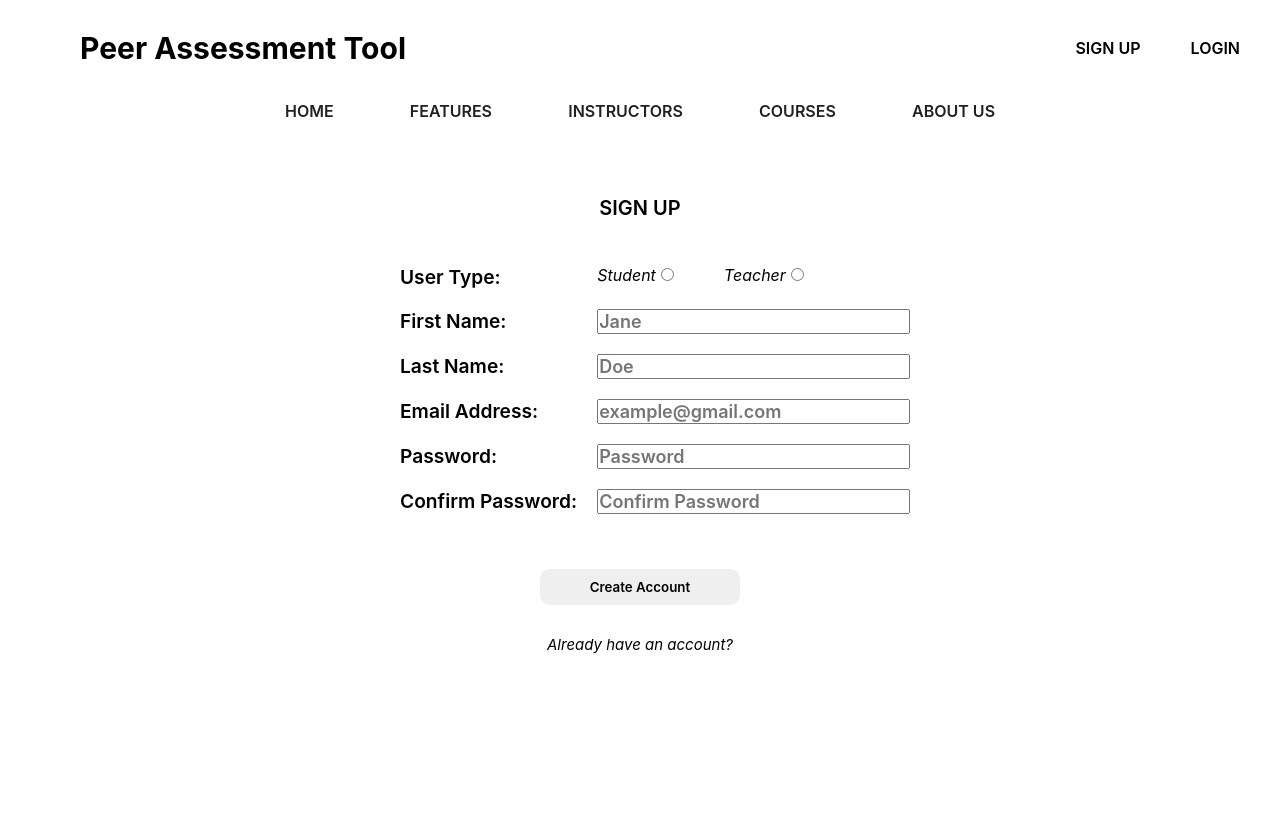
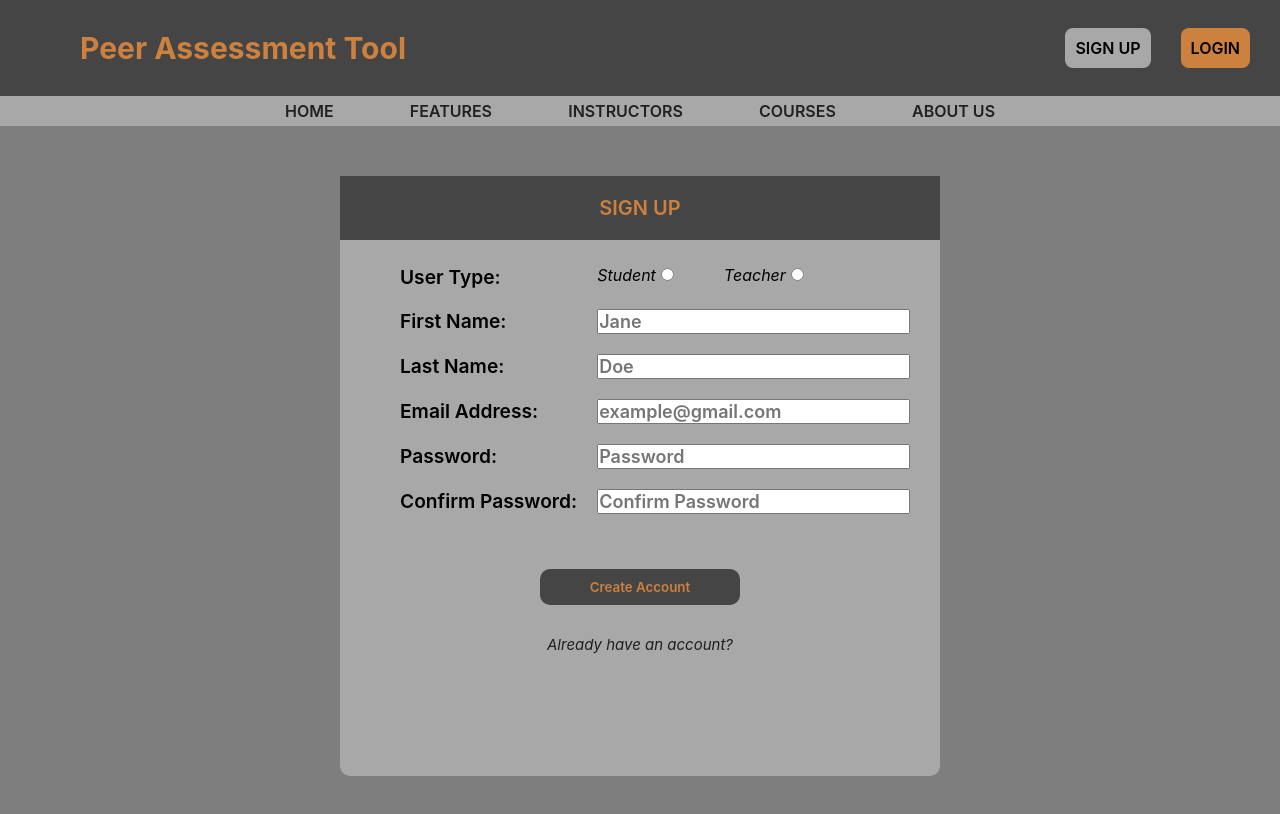
Before and after one commit to DaraDadgar/GroupX_SOEN341_Project_F24, a React (Vite) app in the folder frontend/: page /signup in a window 1280 px wide. Shown: the top 814 px of the page. Built offline with nearby package versions, Linux system fonts and the light colour scheme.

Commit message:
Changed some linting issues for the css files

```diff
--- a/frontend/src/css/general.css
+++ b/frontend/src/css/general.css
@@ -8,5 +8,5 @@
 }
 
 body {
-  background-color: rgba(0 0 0 0.505);
+  background-color: rgba(0 0 0 / 50.5%);
 }
--- a/frontend/src/css/header.css
+++ b/frontend/src/css/header.css
@@ -1,5 +1,5 @@
 header {
-  background-color: rgba(70 69 69 1);
+  background-color: rgba(70 69 69 / 100%);
   display: flex;
   flex-direction: row;
   align-items: center;
@@ -9,7 +9,7 @@ header {
 header h1 {
   font-size: 30px;
   font-weight: 700;
-  color: rgba(204 129 63 1);
+  color: rgba(204 129 63 / 100%);
   margin-left: 80px;
 }
 
@@ -22,24 +22,24 @@ header .topright-display {
 }
 
 .sign-up {
-  background-color: rgba(168 168 168 1);
+  background-color: rgba(168 168 168 / 100%);
   margin-right: 30px;
 }
 
 .sign-up:hover {
-  color: rgba(168 168 168 1);
+  color: rgba(168 168 168 / 100%);
   background-color: black;
 }
 
 .login,
 .logout,
 header img {
-  background-color: rgba(204 129 63 1);
+  background-color: rgba(204 129 63 / 100%);
 }
 
 .login:hover,
 .logout:hover {
-  color: rgba(204 129 63 1);
+  color: rgba(204 129 63 / 100%);
   background-color: black;
 }
 
@@ -53,9 +53,8 @@ header span:active {
   opacity: 0.7;
 }
 
-
 header img {
-  background-color: rgba(204 129 63 1);
+  background-color: rgba(204 129 63 / 100%);
   height: 39px;
   border-radius: 8px;
   margin-right: 20px;
--- a/frontend/src/css/main-login.css
+++ b/frontend/src/css/main-login.css
@@ -1,5 +1,5 @@
 .main-login {
-  background-color: rgba(168 168 168 1);
+  background-color: rgba(168 168 168 / 100%);
   width: 450px;
   height: 450px;
   margin: 50px auto;
@@ -7,7 +7,7 @@
 }
 
 .main-login h2 {
-  background-color: rgba(70 69 69 1);
+  background-color: rgba(70 69 69 / 100%);
   color: rgba(204 129 63 1);
   padding: 20px;
   text-align: center;
@@ -53,8 +53,8 @@
 }
 
 .main-login input[type="submit"] {
-  background-color: rgba(70 69 69 1);
-  color: rgba(204 129 63 1);
+  background-color: rgba(70 69 69 / 100%);
+  color: rgba(204 129 63 / 100%);
   padding: 10px 50px;
   margin: 30px 120px;
   border: none;
@@ -62,8 +62,8 @@
 }
 
 .main-login input[type="submit"]:hover {
-  color: rgba(70 69 69 1);
-  background-color: rgba(204 129 63 1);
+  color: rgba(70 69 69 / 100%);
+  background-color: rgba(204 129 63 / 100%);
   cursor: pointer;
 }
 
@@ -72,7 +72,7 @@
 }
 
 .main-login > form > span {
-  color: rgba(30 30 30 1);
+  color: rgba(30 30 30 / 100%);
   font-size: 15px;
   font-weight: lighter;
   font-style: italic;
--- a/frontend/src/css/main-signup.css
+++ b/frontend/src/css/main-signup.css
@@ -1,5 +1,5 @@
 .main-signup {
-  background-color: rgba(168 168 168 1);
+  background-color: rgba(168 168 168 / 100%);
   width: 600px;
   height: 600px;
   margin: 50px auto;
@@ -7,8 +7,8 @@
 }
 
 .main-signup h2 {
-  background-color: rgba(70 69 69 1);
-  color: rgba(204 129 63 1);
+  background-color: rgba(70 69 69 / 100%);
+  color: rgba(204 129 63 / 100%);
   padding: 20px;
   text-align: center;
   font-size: 20px;
@@ -47,8 +47,8 @@
 }
 
 .main-signup input[type="submit"] {
-  background-color: rgba(70 69 69 1);
-  color: rgba(204 129 63 1);
+  background-color: rgba(70 69 69 / 100%);
+  color: rgba(204 129 63 / 100%);
   padding: 10px 50px;
   margin: 30px 0;
   border: none;
@@ -56,8 +56,8 @@
 }
 
 .main-signup input[type="submit"]:hover {
-  color: rgba(70 69 69 1);
-  background-color: rgba(204 129 63 1);
+  color: rgba(70 69 69 / 100%);
+  background-color: rgba(204 129 63 / 100%);
   cursor: pointer;
 }
 
@@ -66,7 +66,7 @@
 }
 
 .already-account-option {
-  color: rgba(30 30 30 1);
+  color: rgba(30 30 30 / 100%);
   font-size: 15px;
   font-weight: lighter;
   font-style: italic;
--- a/frontend/src/css/navbar.css
+++ b/frontend/src/css/navbar.css
@@ -1,5 +1,5 @@
 nav {
-  background-color: rgba(168 168 168 1);
+  background-color: rgba(168 168 168 / 100%);
   padding: 5px;
 }
 
```
